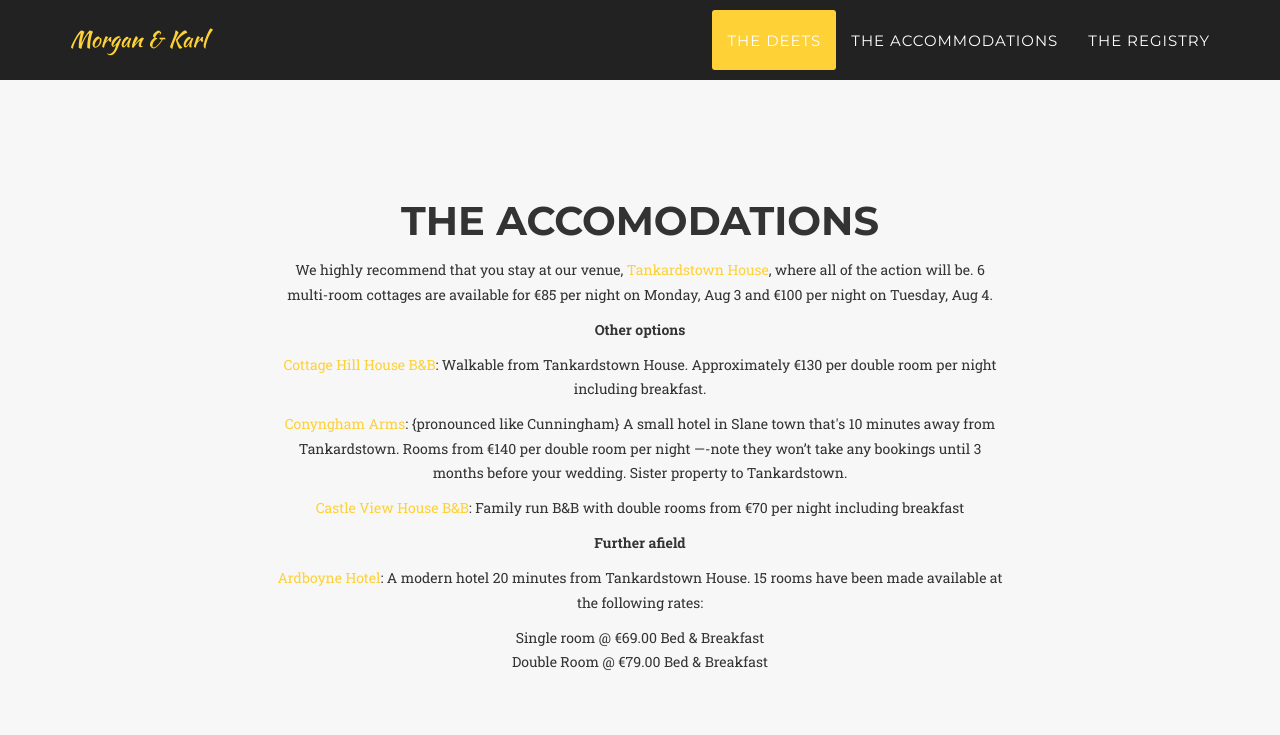
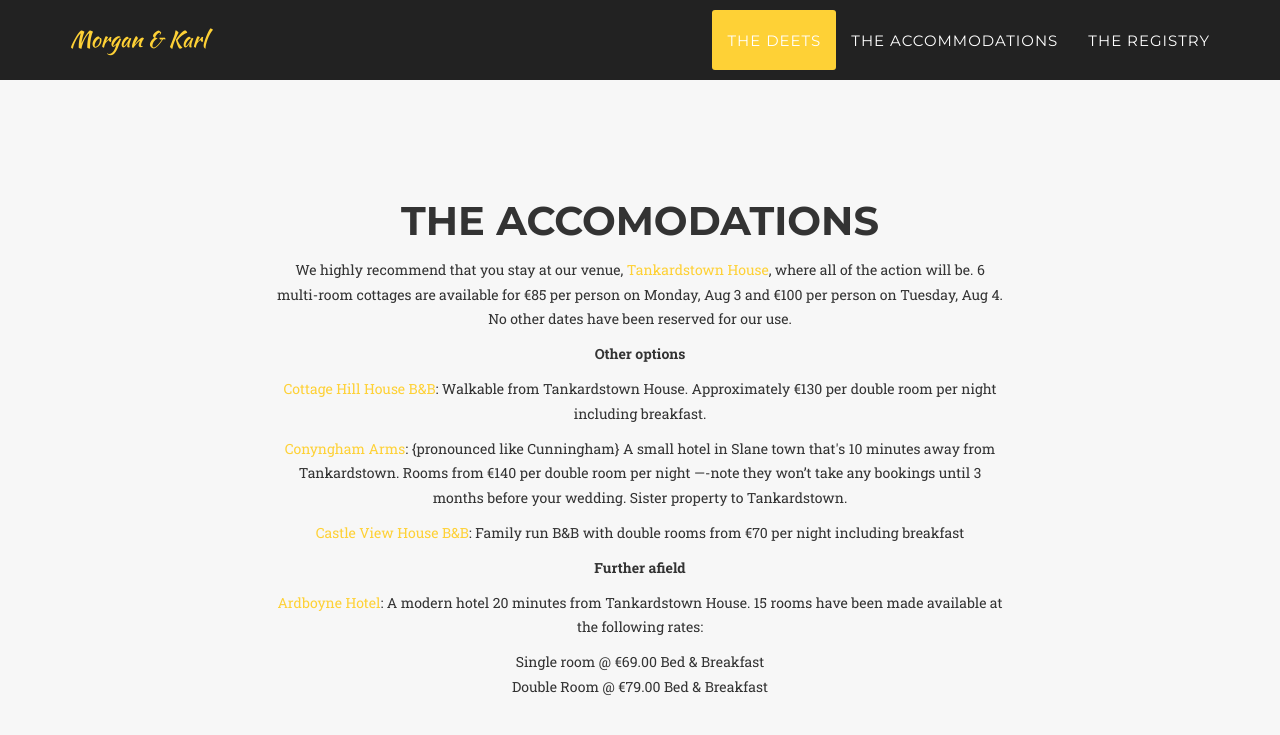
Before and after one commit to morganandkarl/morganandkarl.github.io, a Jekyll site: the page built from index.html, in a window 1280 px wide and 900 px high, scrolled down 1499 px. Shown: the top 735 px of the window. Built offline with Jekyll 4.4.1, drawn with Linux system fonts in a browser that asks for light colours; some web fonts are replaced.

Commit message:
Update Hotel info

```diff
--- a/_includes/accomodations.html
+++ b/_includes/accomodations.html
@@ -5,7 +5,7 @@
    		<div class="col-lg-8 col-lg-offset-2 text-center">
    			<h2 class="section-heading">The Accomodations</h2>
 
-    	<p>We highly recommend that you stay at our venue, <a href="http://www.tankardstown.ie">Tankardstown House</a>, where all of the action will be. 6 multi-room cottages are available for €85 per night on Monday, Aug 3 and €100 per night on Tuesday, Aug 4.</p>
+    	<p>We highly recommend that you stay at our venue, <a href="http://www.tankardstown.ie">Tankardstown House</a>, where all of the action will be. 6 multi-room cottages are available for €85 per person on Monday, Aug 3 and €100 per person on Tuesday, Aug 4. No other dates have been reserved for our use.</p>
 
 		<p><strong>Other options</strong> </p>
 
```
